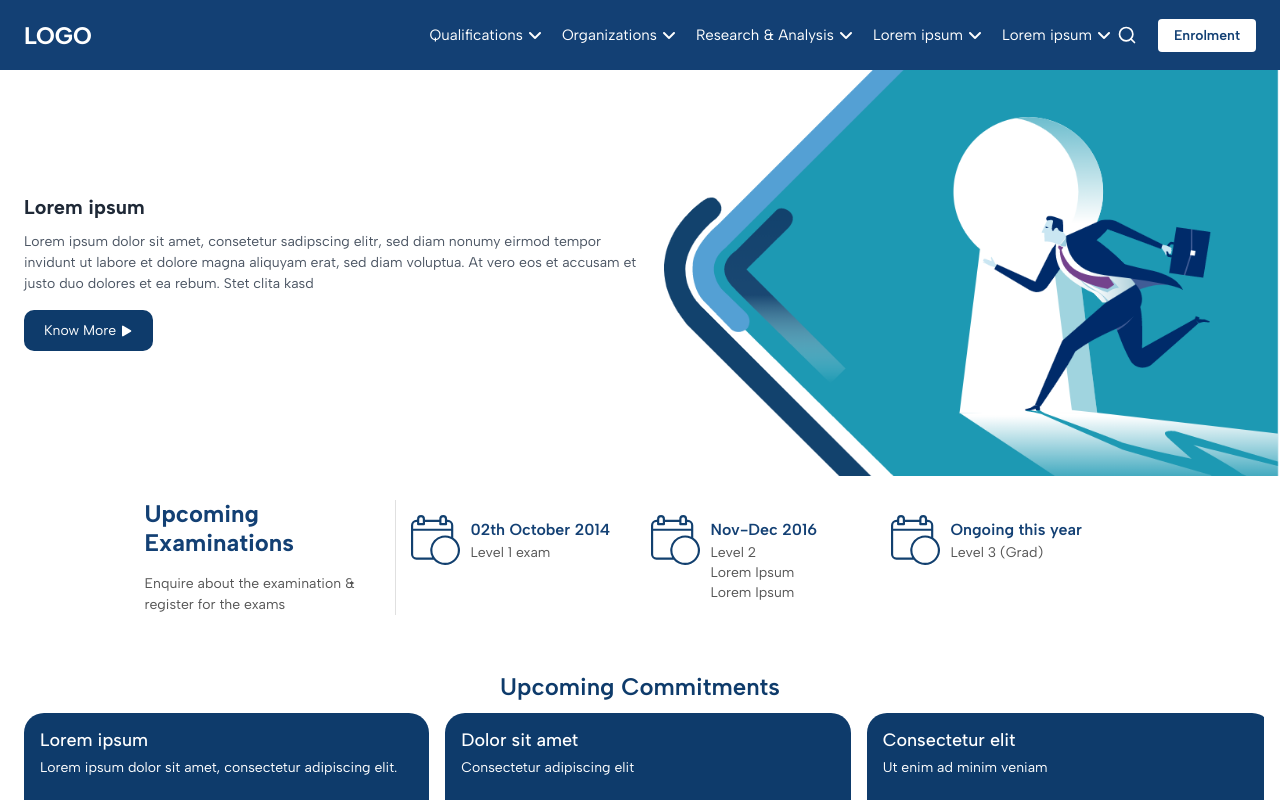
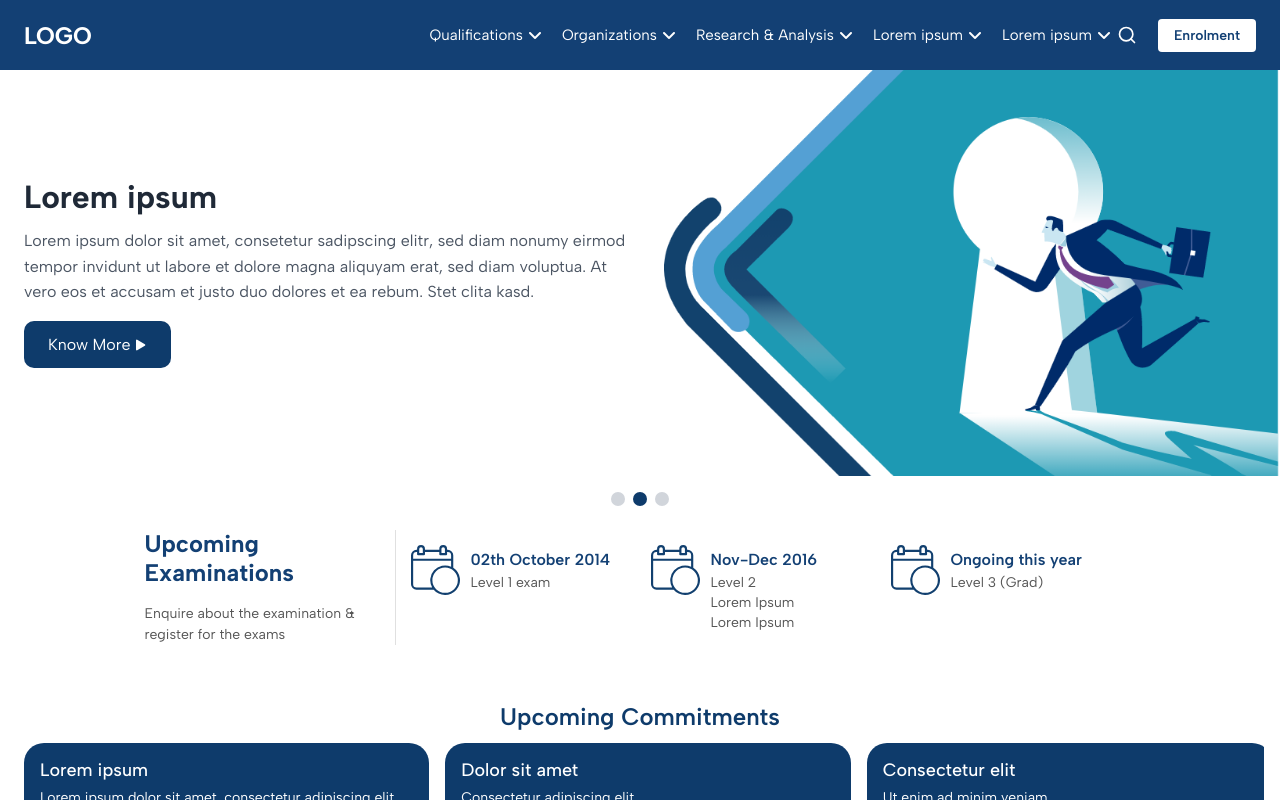
Before and after one commit to virenkhembavi/Toogle, a React (Vite) app: page / in a window 1280 px wide. Shown: the top 800 px of the page. Built offline with nearby package versions, Linux system fonts and the light colour scheme.

Commit message:
Enhance Hero component with touch support and dynamic slides; update styles for improved layout and readability

```diff
--- a/src/component/hero/Hero.css
+++ b/src/component/hero/Hero.css
@@ -2,26 +2,28 @@
     display: flex;
     flex-direction: column;
     align-items: center;
+    gap: 24px;
+    /* padding: 16px; */
 }
 
 .hero-text {
-    margin-bottom: 24px;
-    padding: 24px;
-    max-width: 100%;
+    padding: 12px 0px;
+    width: 100%;
+    text-align: center;
 }
 
 .hero-text h1 {
-    font-size: 20px;
+    font-size: 24px;
     font-weight: 700;
     color: #1f2937;
     margin-bottom: 12px;
 }
 
 .hero-text p {
-    font-size: 14px;
+    font-size: 15px;
     color: #4b5563;
     margin-bottom: 16px;
-    line-height: 1.5;
+    line-height: 1.6;
 }
 
 .learn-more-btn {
@@ -30,11 +32,18 @@
     border: none;
     border-radius: 10px;
     padding: 12px 20px;
-    font-size: 14px;
+    font-size: 15px;
     cursor: pointer;
     display: flex;
     align-items: center;
     gap: 5px;
+    margin: 0 auto;
+}
+
+.hero-image {
+    width: 100%;
+    display: flex;
+    justify-content: center;
 }
 
 .hero-image img {
@@ -42,21 +51,78 @@
     height: auto;
 }
 
+.fade-slide {
+    animation: fadeIn 0.5s ease-in-out;
+}
+
+.dots {
+    display: flex;
+    justify-content: center;
+    margin-top: 16px;
+    gap: 8px;
+}
+
+.dot {
+    width: 14px;
+    height: 14px;
+    background: #d1d5db;
+    border-radius: 50%;
+    cursor: pointer;
+}
+
+.dot.active {
+    background: var(--primary-dark-blue);
+}
+
+
+@keyframes fadeIn {
+    from {
+        opacity: 0;
+        transform: translateX(20px);
+    }
+
+    to {
+        opacity: 1;
+        transform: translateX(0);
+    }
+}
+
 @media (min-width: 768px) {
     .hero-content {
         flex-direction: row;
         justify-content: space-between;
         align-items: center;
+        gap: 0;
+        /* padding: 32px; */
     }
 
     .hero-text {
         width: 50%;
-        margin-bottom: 0;
+        text-align: left;
+        padding: 24px;
     }
 
     .hero-image {
         width: 50%;
-        display: flex;
         justify-content: center;
     }
+
+    .learn-more-btn {
+        margin: 0;
+    }
 }
+
+@media (min-width: 1024px) {
+    .hero-text h1 {
+        font-size: 32px;
+    }
+
+    .hero-text p {
+        font-size: 16px;
+    }
+
+    .learn-more-btn {
+        font-size: 16px;
+        padding: 14px 24px;
+    }
+}
--- a/src/component/hero/Hero.jsx
+++ b/src/component/hero/Hero.jsx
@@ -1,26 +1,86 @@
-import "./Hero.css"
-import Arrow from "../../assets/RightArrow.svg"
-import Image from "../../assets/Runningman.png"
+import { useEffect, useState, useRef } from "react";
+import "./Hero.css";
+import Arrow from "../../assets/RightArrow.svg";
+import Img1 from "../../assets/Runningman.png";
+import Img2 from "../../assets/Runningman.png";
+import Img3 from "../../assets/Runningman.png";
+
+const slides = [
+    {
+        title: "Lorem ipsum",
+        desc: "Lorem ipsum dolor sit amet, consetetur sadipscing elitr, sed diam nonumy eirmod tempor invidunt ut labore et dolore magna aliquyam erat, sed diam voluptua. At vero eos et accusam et justo duo dolores et ea rebum. Stet clita kasd.",
+        image: Img1,
+    },
+    {
+        title: "Lorem ipsum",
+        desc: "Lorem ipsum dolor sit amet, consetetur sadipscing elitr, sed diam nonumy eirmod tempor invidunt ut labore et dolore magna aliquyam erat, sed diam voluptua. At vero eos et accusam et justo duo dolores et ea rebum. Stet clita kasd.",
+        image: Img2,
+    },
+    {
+        title: "Lorem ipsum",
+        desc: "Lorem ipsum dolor sit amet, consetetur sadipscing elitr, sed diam nonumy eirmod tempor invidunt ut labore et dolore magna aliquyam erat, sed diam voluptua. At vero eos et accusam et justo duo dolores et ea rebum. Stet clita kasd.",
+        image: Img3,
+    },
+];
 
 function Hero() {
+    const [current, setCurrent] = useState(0);
+    const touchStartX = useRef(0);
+    const touchEndX = useRef(0);
+
+    useEffect(() => {
+        const timer = setInterval(() => {
+            setCurrent((prev) => (prev + 1) % slides.length);
+        }, 3000);
+        return () => clearInterval(timer);
+    }, []);
+
+    const handleTouchStart = (e) => {
+        touchStartX.current = e.touches[0].clientX;
+    };
+
+    const handleTouchEnd = (e) => {
+        touchEndX.current = e.changedTouches[0].clientX;
+        const diff = touchStartX.current - touchEndX.current;
+
+        if (diff > 50) setCurrent((prev) => (prev + 1) % slides.length);
+        if (diff < -50) setCurrent((prev) => (prev - 1 + slides.length) % slides.length);
+    };
+
+    const slide = slides[current];
+
     return (
         <section className="hero-section">
             <div className="container">
-                <div className="hero-content">
+                <div
+                    className="hero-content fade-slide"
+                    onTouchStart={handleTouchStart}
+                    onTouchEnd={handleTouchEnd}
+                >
                     <div className="hero-text">
-                        <h1>Lorem ipsum</h1>
-                        <p>
-                            Lorem ipsum dolor sit amet, consetetur sadipscing elitr, sed diam nonumy eirmod tempor invidunt ut labore et dolore magna aliquyam erat, sed diam voluptua. At vero eos et accusam et justo duo dolores et ea rebum. Stet clita kasd
-                        </p>
-                        <button className="learn-more-btn">Know More <img src={Arrow} width={12} height={12} /></button>
+                        <h1>{slide.title}</h1>
+                        <p>{slide.desc}</p>
+                        <button className="learn-more-btn">
+                            Know More <img src={Arrow} width={12} height={12} />
+                        </button>
                     </div>
                     <div className="hero-image">
-                        <img src={Image} alt="Person with magnifying glass" />
+                        <img src={slide.image} alt={slide.title} />
                     </div>
+                </div>
+
+                <div className="dots">
+                    {slides.map((_, i) => (
+                        <span
+                            key={i}
+                            className={`dot ${i === current ? "active" : ""}`}
+                            onClick={() => setCurrent(i)}
+                        />
+                    ))}
                 </div>
             </div>
         </section>
-    )
+    );
 }
 
-export default Hero
+export default Hero;
```
